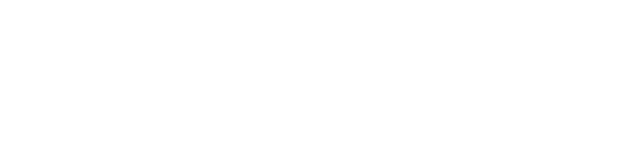
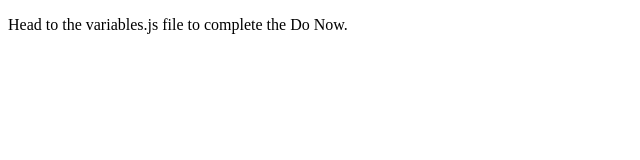
Before and after one commit to rai05/flw1-u1l4-23-24-student-exercises, a plain HTML site: page index.html in a window 1280 px wide. Shown: the whole page, without its empty margins (0-640 px from the left). Drawn offline with Linux system fonts and the light colour scheme.

Commit message:
Add variables.js exercise

```diff
--- a/index.html
+++ b/index.html
@@ -6,6 +6,6 @@
     <title>Do Now</title>
 </head>
 <body>
-
+    <p>Head to the variables.js file to complete the Do Now.</p>
 </body>
 </html>
```
Also changed, not shown: variables.js (added, +15 -0 lines).
